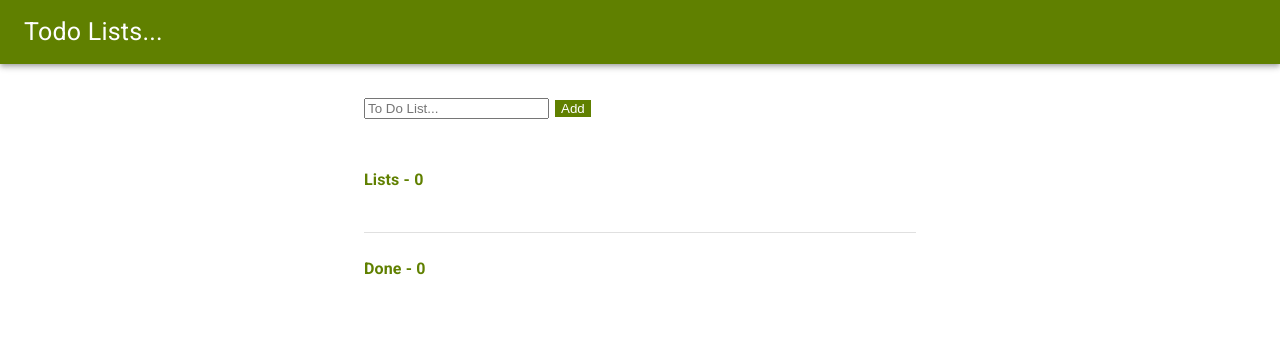
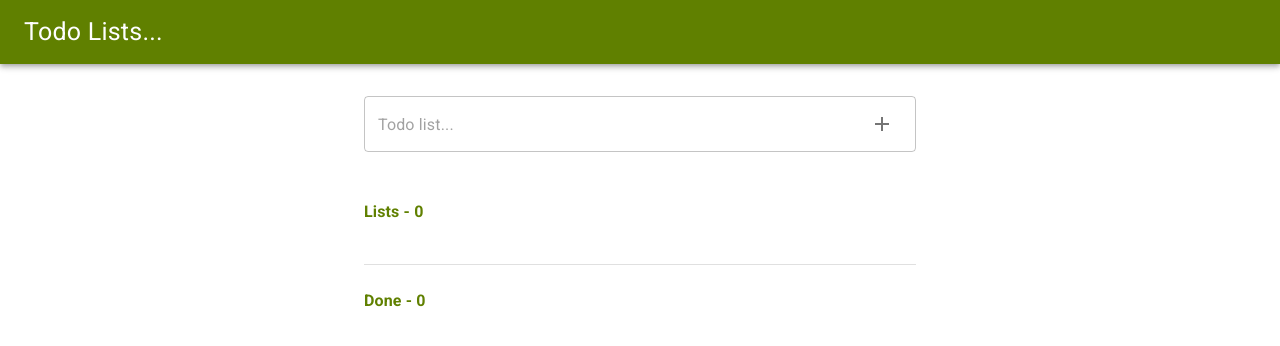
Before and after one commit to thantiam/React_Web_git, a React (Vite) app: page / in a window 1280 px wide. Shown: the top 346 px of the page. Built offline with nearby package versions, Linux system fonts and the light colour scheme.

Commit message:
updating form

```diff
--- a/src/Form.jsx
+++ b/src/Form.jsx
@@ -1,4 +1,7 @@
     import { useRef } from "react";
+    import { OutlinedInput, IconButton } from "@mui/material";
+
+    import { Add as AddIcon, } from "@mui/icons-material";
 
 export default function Form({add}) {
 
@@ -10,7 +13,16 @@ export default function Form({add}) {
                     e.currentTarget.reset();
                 } } >
 
-                  <input placeholder="To Do List..." type="text" ref={inputRef} />
-                  <button style={{ marginLeft:6, color:"#fff", background:"#608000", border:"none", }} type="submit">Add</button>
+                  {/* <input placeholder="To Do List..." type="text" ref={inputRef} />
+                  <button style={{ marginLeft:6, color:"#fff", background:"#608000", border:"none", }} type="submit">Add</button> */}
+
+                  <OutlinedInput
+                     fullWidth = {true}
+                     placeholder = "Todo list..."
+                     inputRef = {inputRef}
+                     endAdornment = { <IconButton type="submit" >
+                                            <AddIcon/>
+                                     </IconButton> }
+                  />
                 </form>
 }
```
